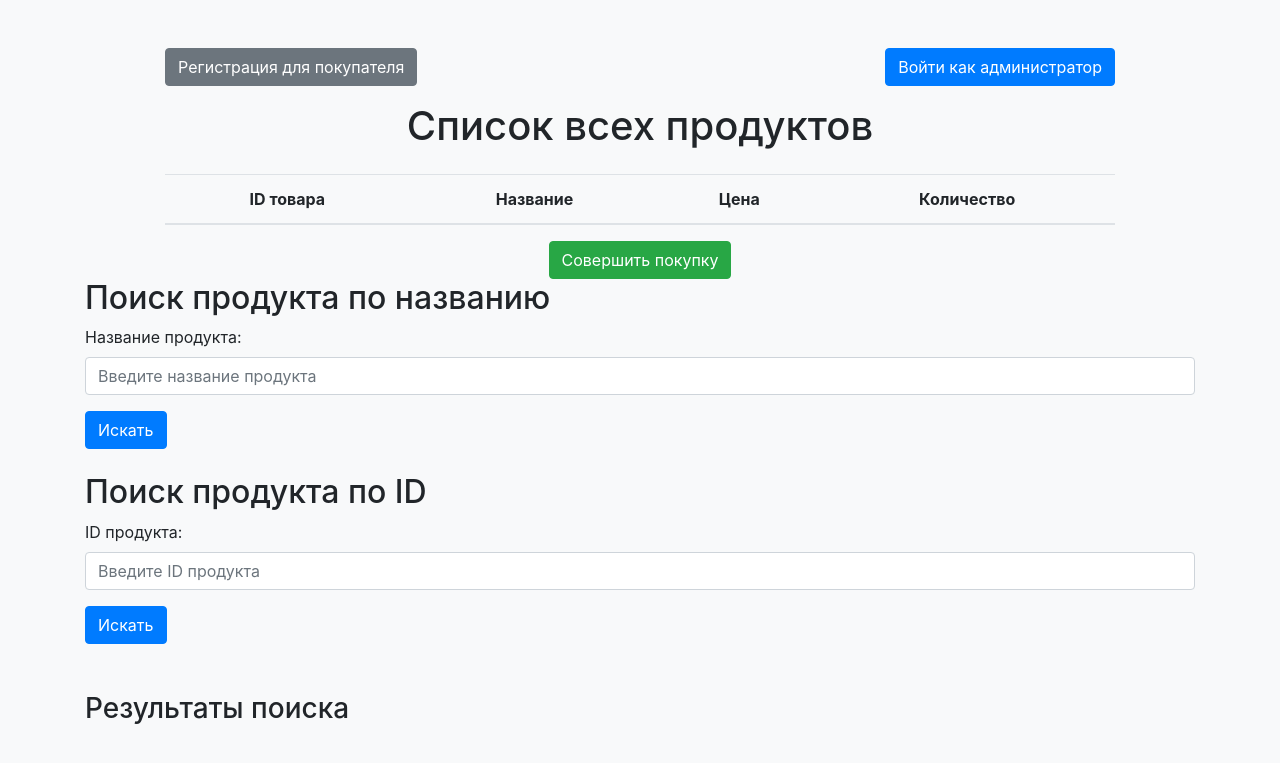
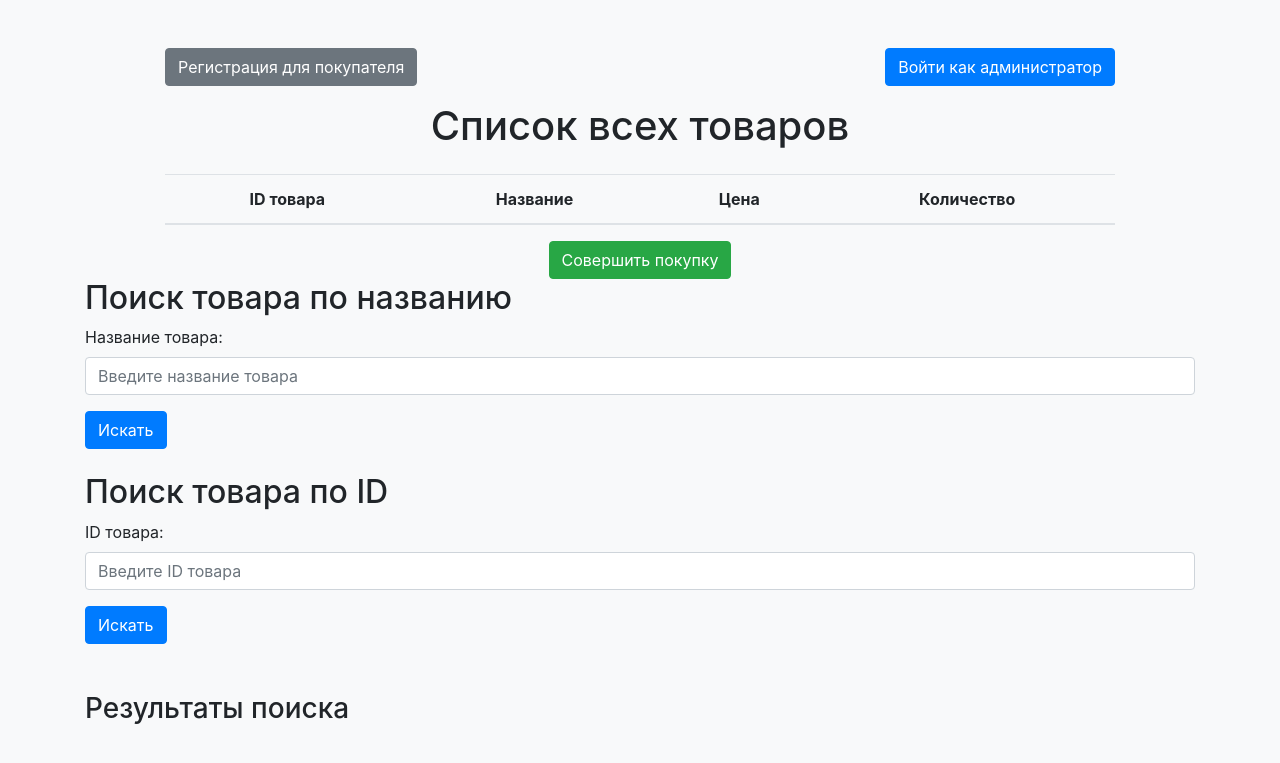
Before and after one commit to romapopov1212/KursBd, a FastAPI app: template templates/index.html in a window 1280 px wide. Shown: the top 763 px of the page. Run offline with FastAPI, Linux system fonts and the light colour scheme; the template is opened without the code that fills it, so the values that code supplies are empty; parts of the project's set-up code (start-up, migrations or seed data) failed here and were passed over; some libraries are stand-ins or nearby versions.

Commit message:
final version

```diff
--- a/models/buyers.py
+++ b/models/buyers.py
@@ -11,3 +11,9 @@ class Buyers(BaseModel):
         if not v.startswith('8') or not v[1:].isdigit() or len(v) != 11:
             raise ValueError("Номер телефона должен начинаться с '8' и содержать 11 цифр")
         return v
+
+    @field_validator("firstname", "surname", "lastname")
+    def validate_names(cls, v, field):
+        if not v.isalpha():
+            raise ValueError("Некорректное ФИО")
+        return v
--- a/templates/buyer.html
+++ b/templates/buyer.html
@@ -187,11 +187,11 @@
         const lastname = document.getElementById('customerMiddleName').value;
 
         try {
-            await axios.post('/shop/buyers/buyer/add', { telephone_number, firstname, surname, lastname });
+            await axios.post('/shop/products/buyer/add', { telephone_number, firstname, surname, lastname });
             alert('Покупатель успешно добавлен!');
             location.reload();
         } catch (error) {
-            alert('Ошибка добавления покупателя: ' + (error.response?.data?.detail || error.message));
+            alert('Ошибка добавления покупателя');
         }
     });
 
@@ -204,7 +204,7 @@
             alert(response.data.message);
             location.reload();
         } catch (error) {
-            alert('Ошибка удаления продукта: ' + (error.response?.data?.detail || error.message));
+            alert('Ошибка удаления покупателя: ' + (error.response?.data?.detail || error.message));
         }
     });
 
--- a/templates/index.html
+++ b/templates/index.html
@@ -18,7 +18,7 @@
                     <a href="#" class="btn btn-primary" onclick="openAdminLoginForm(event)">Войти как администратор</a>
                 </div>
                 <!-- СПИСОК ПОКУПОК -->
-                <h1 class="text-center mb-4">Список всех продуктов</h1>
+                <h1 class="text-center mb-4">Список всех товаров</h1>
                 <table class="table table-striped text-center">
                     <thead>
                         <tr>
@@ -48,22 +48,22 @@
         </div>
         <!-- ПОИСК ПО НАЗВАНИЮ -->
         <div class="mb-4">
-            <h2>Поиск продукта по названию</h2>
+            <h2>Поиск товара по названию</h2>
             <form id="searchByNameForm">
                 <div class="form-group">
-                    <label for="productName">Название продукта:</label>
-                    <input type="text" class="form-control" id="productName" placeholder="Введите название продукта">
+                    <label for="productName">Название товара:</label>
+                    <input type="text" class="form-control" id="productName" placeholder="Введите название товара">
                 </div>
                 <button type="submit" class="btn btn-primary">Искать</button>
             </form>
         </div>
         <!-- ПОИСК ПО id -->
         <div class="mb-4">
-            <h2>Поиск продукта по ID</h2>
+            <h2>Поиск товара по ID</h2>
             <form id="searchByIdForm">
                 <div class="form-group">
-                    <label for="productId">ID продукта:</label>
-                    <input type="number" class="form-control" id="productId" placeholder="Введите ID продукта">
+                    <label for="productId">ID товара:</label>
+                    <input type="number" class="form-control" id="productId" placeholder="Введите ID товара">
                 </div>
                 <button type="submit" class="btn btn-primary">Искать</button>
             </form>
@@ -161,8 +161,8 @@
                             <div id="productFieldsContainer">
                                 <div class="product-group">
                                     <div class="form-group">
-                                        <label>ID продукта</label>
-                                        <input type="number" class="form-control product-id" placeholder="Введите ID продукта">
+                                        <label>ID товара</label>
+                                        <input type="number" class="form-control product-id" placeholder="Введите ID товара">
                                     </div>
                                     <div class="form-group">
                                         <label>Количество</label>
@@ -218,7 +218,7 @@ async function submitRegisterForm() {
         }
     } catch (error) {
         const errorMessage = error.response?.data?.detail || error.message;
-        alert(`Ошибка регистрации: ${errorMessage}`);
+        alert(`Ошибка регистрации`);
     }
 }
 
@@ -294,7 +294,7 @@ function addProductFields() {
     productGroup.innerHTML = `
         <div class="form-group">
             <label>ID продукта</label>
-            <input type="number" class="form-control product-id" placeholder="Введите ID продукта">
+            <input type="number" class="form-control product-id" placeholder="Введите ID товара">
         </div>
         <div class="form-group">
             <label>Количество</label>
--- a/templates/index_admin.html
+++ b/templates/index_admin.html
@@ -210,7 +210,7 @@
             alert('Продукт успешно добавлен!');
             location.reload();
         } catch (error) {
-            alert('Ошибка добавления продукта: ' + (error.response?.data?.detail || error.message));
+            alert('Ошибка добавления продукта:');
         }
     });
 
--- a/templates/report.html
+++ b/templates/report.html
@@ -38,7 +38,7 @@
                     <div class="d-flex">
                         <a href="/shop/products/admin_page" class="btn btn-info nav-button">Начальная</a>
                         <a href="/shop/products/purchase_page" class="btn btn-secondary nav-button ml-2">Покупки</a>
-                        <a href="/shop/products/report_page" class="btn btn-secondary nav-button ml-2">Составить отчет о покупках</a>
+                        <a href="/shop/products/buyers_page" class="btn btn-secondary nav-button ml-2">Покупатели</a>
                     </div>
                     <a href="#" class="btn btn-danger" onclick="redirectToProductsPage(event)">Выйти из аккаунта администратора</a>
                 </div>
```
Also changed, not shown: models/products.py (+19 -1 lines).
